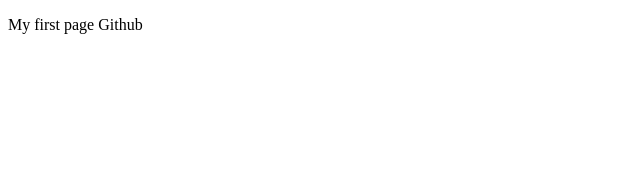
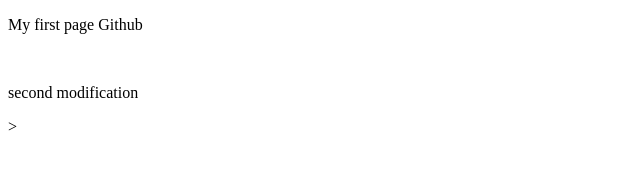
Before and after one commit to ClaudiaT16/Prima_pagina_github, a plain HTML site: page index.html in a window 1280 px wide. Shown: the whole page, without its empty margins (0-640 px from the left). Drawn offline with Linux system fonts and the light colour scheme.

Commit message:
commit 2

```diff
--- a/index.html
+++ b/index.html
@@ -8,6 +8,7 @@
 </head>
 <body>
     <p> My first page Github</p>
-
+    <br>
+    <p> second modification</p>>
 </body>
 </html>
```
